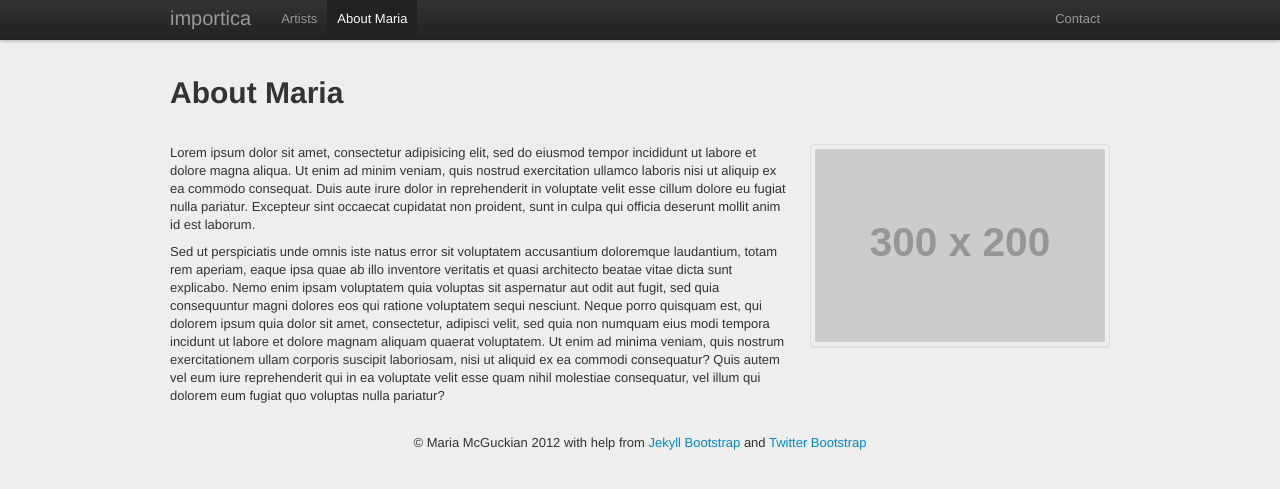
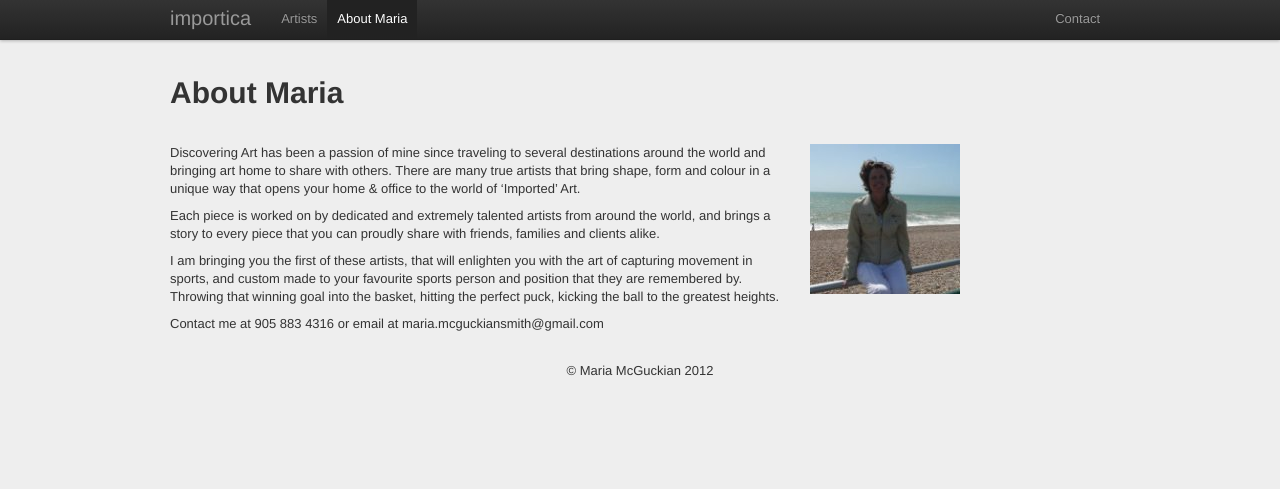
Before and after one commit to mylestan/importica, a Jekyll site: the page built from maria.html, in a window 1280 px wide. Shown: the top 489 px of the page. Built offline with Jekyll 4.4.1, drawn with Linux system fonts in a browser that asks for light colours.

Commit message:
main carousel now loads images and links correctly. Also updated profile page

```diff
--- a/_layouts/default.html
+++ b/_layouts/default.html
@@ -60,9 +60,7 @@
 
       <!-- footer for the site -->
       <footer class="footer">
-        <p>&copy; {{ site.author.name }} 2012
-          with help from <a href="http://jekyllbootstrap.com" target="_blank" title="The Definitive Jekyll Blogging Framework">Jekyll Bootstrap</a>
-          and <a href="http://twitter.github.com/bootstrap/" target="_blank">Twitter Bootstrap</a>
+        <p>&copy; {{ site.author.name }} 2012</a>
         </p>
       </footer>
 
--- a/artists.html
+++ b/artists.html
@@ -13,7 +13,7 @@ group: navigation
 		<ul class="thumbnails">
 			<li class="span4">
 				<a href="{{ BASE_PATH }}{{ post.url }}" class="thumbnail">
-					<img src="http://placehold.it/300x200/AABBCC" alt="{{post.title}}">
+					<img src="{{ BASE_PATH }}/{{ ASSET_PATH}}/images{{ post.url }}/1.jpg" alt="{{post.title}}">
 				</a>
 			</li>
 		{% endfor %}
--- a/maria.html
+++ b/maria.html
@@ -7,15 +7,15 @@ group: navigation
 
 <div class="row">
 	<div class="span8">
-		<p>Lorem ipsum dolor sit amet, consectetur adipisicing elit, sed do eiusmod tempor incididunt ut labore et dolore magna aliqua. Ut enim ad minim veniam, quis nostrud exercitation ullamco laboris nisi ut aliquip ex ea commodo consequat. Duis aute irure dolor in reprehenderit in voluptate velit esse cillum dolore eu fugiat nulla pariatur. Excepteur sint occaecat cupidatat non proident, sunt in culpa qui officia deserunt mollit anim id est laborum.</p>
-		<p>Sed ut perspiciatis unde omnis iste natus error sit voluptatem accusantium doloremque laudantium, totam rem aperiam, eaque ipsa quae ab illo inventore veritatis et quasi architecto beatae vitae dicta sunt explicabo. Nemo enim ipsam voluptatem quia voluptas sit aspernatur aut odit aut fugit, sed quia consequuntur magni dolores eos qui ratione voluptatem sequi nesciunt. Neque porro quisquam est, qui dolorem ipsum quia dolor sit amet, consectetur, adipisci velit, sed quia non numquam eius modi tempora incidunt ut labore et dolore magnam aliquam quaerat voluptatem. Ut enim ad minima veniam, quis nostrum exercitationem ullam corporis suscipit laboriosam, nisi ut aliquid ex ea commodi consequatur? Quis autem vel eum iure reprehenderit qui in ea voluptate velit esse quam nihil molestiae consequatur, vel illum qui dolorem eum fugiat quo voluptas nulla pariatur?</p>
+		<p>Discovering Art has been a passion of mine since traveling to several destinations around the world and bringing art home to share with others. There are many true artists that bring shape, form and colour in a unique way that opens your home & office to the world of ‘Imported’ Art.</p>
+		<p>Each piece is worked on by dedicated and extremely talented artists from around the world, and brings a story to every piece that you can proudly share with friends, families and clients alike.</p>
+		<p>I am bringing you the first of these artists, that will enlighten you with the art of capturing movement in sports, and custom made to your favourite sports person and position that they are remembered by.  Throwing that winning goal into the basket, hitting the perfect puck, kicking the ball to the greatest heights.</p>
+		<p>Contact me at 905 883 4316 or email at maria.mcguckiansmith@gmail.com</p>
 	</div>
 	<div class="span4">
 		<ul class="thumbnails">
 			<li class="span4">
-				<a href="#" class="thumbnail">
-					<img src="http://placehold.it/300x200">
-				</a>
+				<img src="{{ BASE_PATH }}/{{ ASSET_PATH }}/images/profile/profile-photo.jpg" alt="Maria">
 			</li>
 		</ul>
 	</div>
```
Also changed, not shown: index.html (+13 -18 lines), assets/images/profile/profile-photo.jpg (added), 2 other files.
